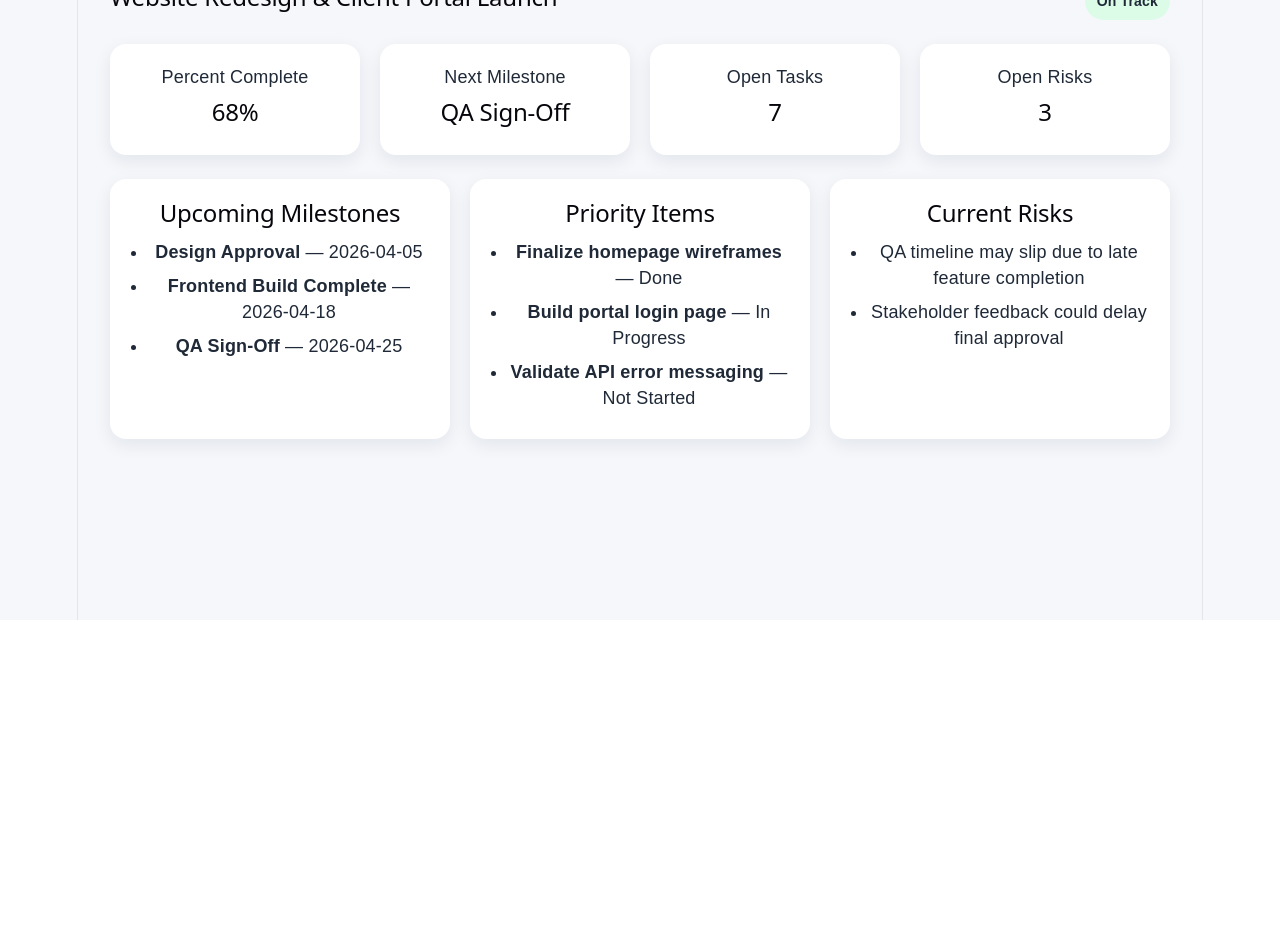
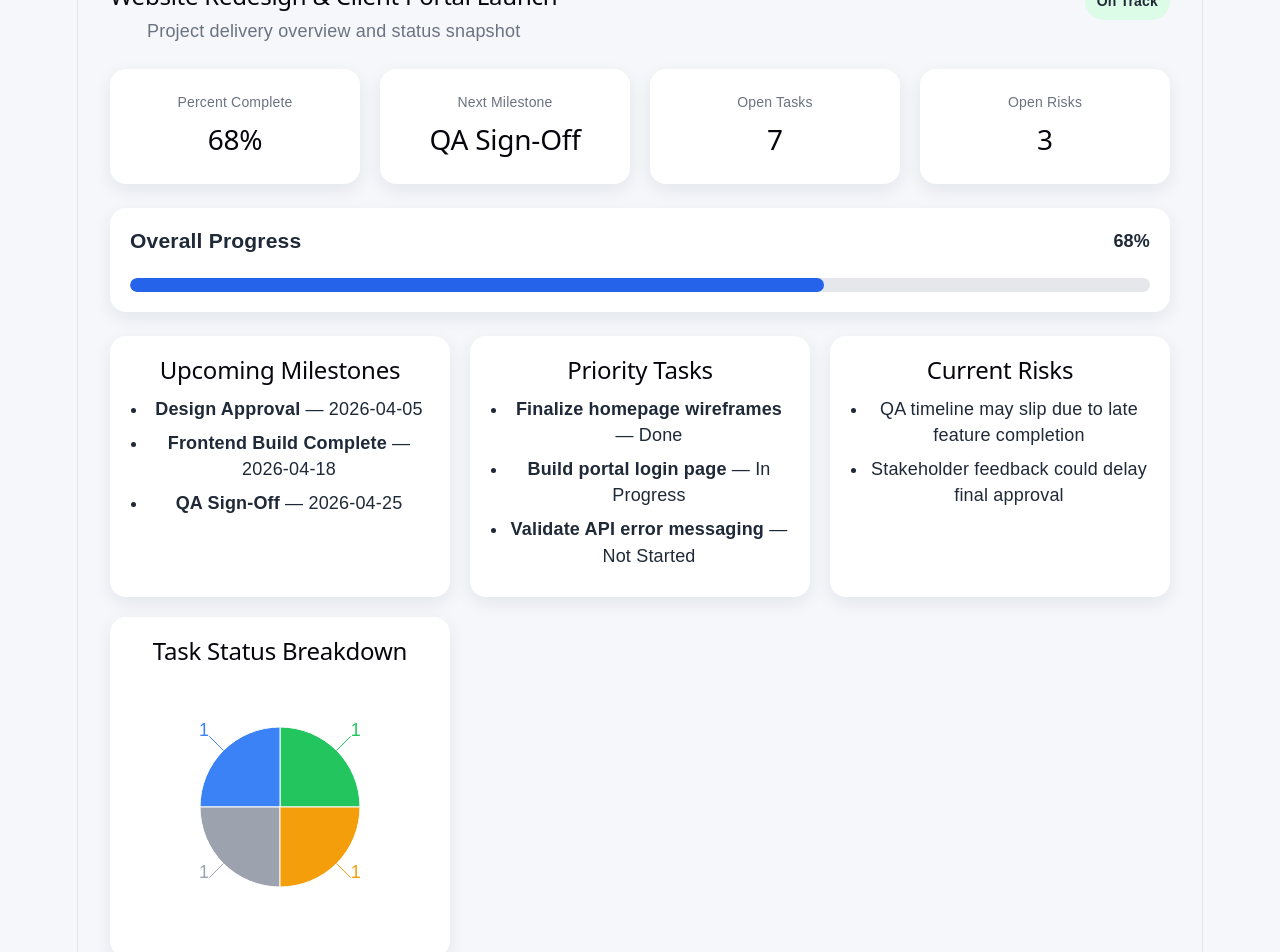
Before and after one commit to momycani/projectops-dashboard, a React (Vite) app: page / in a window 1280 px wide. Shown: the part 180-1132 px from the top of the page. Before the commit the page ends 800 px from the top, so only its background shows below. Built offline with nearby package versions, Linux system fonts and the light colour scheme.

Commit message:
Enhanced dashboard

```diff
--- a/src/index.css
+++ b/src/index.css
@@ -141,9 +141,14 @@ a {
   flex-wrap: wrap;
 }
 
+.navbar h1 {
+  font-size: 24px;
+}
+
 .nav-links {
   display: flex;
   gap: 16px;
+  flex-wrap: wrap;
 }
 
 .nav-links a {
@@ -165,10 +170,15 @@ a {
 .page-header {
   display: flex;
   justify-content: space-between;
-  align-items: center;
+  align-items: flex-start;
   margin-bottom: 24px;
   gap: 16px;
   flex-wrap: wrap;
+}
+
+.subtext {
+  color: #6b7280;
+  margin-top: 6px;
 }
 
 .summary-grid {
@@ -178,6 +188,7 @@ a {
   margin-bottom: 24px;
 }
 
+.dashboard-grid,
 .two-column-grid,
 .list-grid {
   display: grid;
@@ -193,13 +204,49 @@ a {
   box-shadow: 0 6px 18px rgba(15, 23, 42, 0.08);
 }
 
+.summary-card p {
+  color: #6b7280;
+  font-size: 14px;
+}
+
 .summary-card h2 {
   margin-top: 8px;
+  font-size: 28px;
 }
 
 .section-card h2,
 .card h3 {
   margin-bottom: 12px;
+}
+
+.progress-card {
+  margin-bottom: 24px;
+}
+
+.progress-header {
+  display: flex;
+  justify-content: space-between;
+  margin-bottom: 12px;
+  font-weight: 700;
+}
+
+.progress-bar {
+  width: 100%;
+  height: 14px;
+  background: #e5e7eb;
+  border-radius: 999px;
+  overflow: hidden;
+}
+
+.progress-fill {
+  height: 100%;
+  background: #2563eb;
+  border-radius: 999px;
+}
+
+.chart-wrapper {
+  width: 100%;
+  height: 260px;
 }
 
 ul {
--- a/src/pages/Dashboard.tsx
+++ b/src/pages/Dashboard.tsx
@@ -2,12 +2,25 @@ import SummaryCard from '../components/SummaryCard';
 import SectionCard from '../components/SectionCard';
 import StatusBadge from '../components/StatusBadge';
 import { projectSummary, tasks, risks, milestones } from '../data/mockData';
+import { PieChart, Pie, Cell, Tooltip, ResponsiveContainer } from 'recharts';
 
 export default function Dashboard() {
+  const taskStatusData = [
+    { name: 'Done', value: tasks.filter((task) => task.status === 'Done').length },
+    { name: 'In Progress', value: tasks.filter((task) => task.status === 'In Progress').length },
+    { name: 'Not Started', value: tasks.filter((task) => task.status === 'Not Started').length },
+    { name: 'Blocked', value: tasks.filter((task) => task.status === 'Blocked').length },
+  ];
+
+  const chartColors = ['#22c55e', '#3b82f6', '#9ca3af', '#f59e0b'];
+
   return (
     <div>
       <div className="page-header">
-        <h2>{projectSummary.projectName}</h2>
+        <div>
+          <h2>{projectSummary.projectName}</h2>
+          <p className="subtext">Project delivery overview and status snapshot</p>
+        </div>
         <StatusBadge status={projectSummary.status} />
       </div>
 
@@ -18,7 +31,20 @@ export default function Dashboard() {
         <SummaryCard title="Open Risks" value={projectSummary.openRisks} />
       </div>
 
-      <div className="two-column-grid">
+      <div className="card progress-card">
+        <div className="progress-header">
+          <h3>Overall Progress</h3>
+          <span>{projectSummary.percentComplete}%</span>
+        </div>
+        <div className="progress-bar">
+          <div
+            className="progress-fill"
+            style={{ width: `${projectSummary.percentComplete}%` }}
+          />
+        </div>
+      </div>
+
+      <div className="dashboard-grid">
         <SectionCard title="Upcoming Milestones">
           <ul>
             {milestones.map((milestone) => (
@@ -29,7 +55,7 @@ export default function Dashboard() {
           </ul>
         </SectionCard>
 
-        <SectionCard title="Priority Items">
+        <SectionCard title="Priority Tasks">
           <ul>
             {tasks.slice(0, 3).map((task) => (
               <li key={task.id}>
@@ -46,6 +72,29 @@ export default function Dashboard() {
             ))}
           </ul>
         </SectionCard>
+
+        <section className="card section-card">
+          <h2>Task Status Breakdown</h2>
+          <div className="chart-wrapper">
+            <ResponsiveContainer width="100%" height={260}>
+              <PieChart>
+                <Pie
+                  data={taskStatusData}
+                  cx="50%"
+                  cy="50%"
+                  outerRadius={80}
+                  dataKey="value"
+                  label
+                >
+                  {taskStatusData.map((_,index) => (
+                    <Cell key={`cell-${index}`} fill={chartColors[index % chartColors.length]} />
+                  ))}
+                </Pie>
+                <Tooltip />
+              </PieChart>
+            </ResponsiveContainer>
+          </div>
+        </section>
       </div>
     </div>
   );
```
Also changed, not shown: src/data/mockData.ts (renamed from src/data/mockData.tsx).
